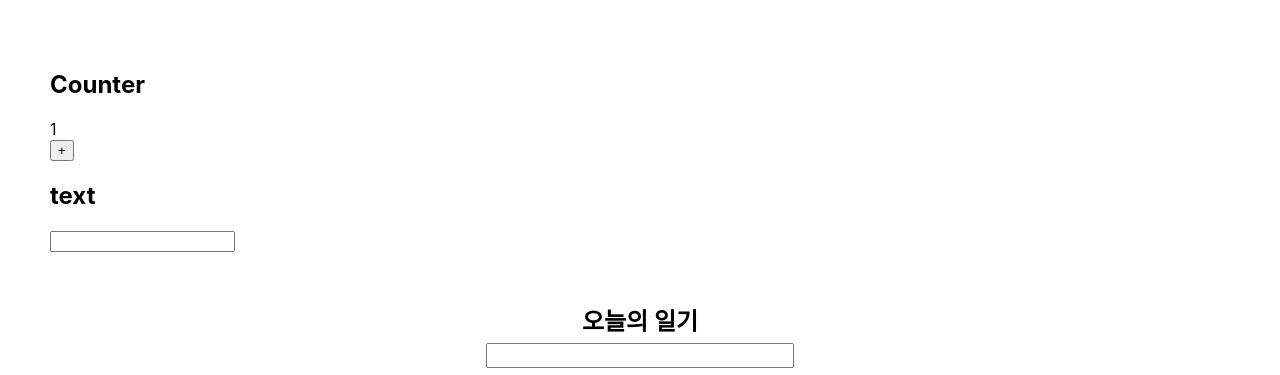
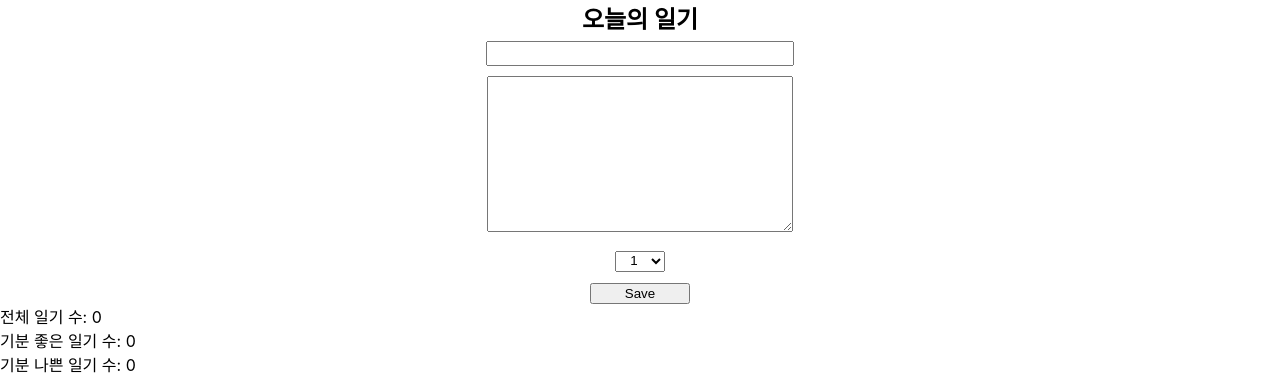
Before and after one commit to HEUNNN/React_review, a React (Create React App) app in the folder diaryreview/: page / in a window 1280 px wide. Shown: the top 375 px of the page. Built offline with nearby package versions, Linux system fonts and the light colour scheme; no server answers.

Commit message:
2022/2/28 App.js

```diff
--- a/diaryreview/src/App.js
+++ b/diaryreview/src/App.js
@@ -2,7 +2,6 @@ import { useEffect, useRef, useState, useMemo } from "react";
 import "./App.css";
 import DiaryEditor from "./DiaryEditor";
 import DiaryList from "./DiaryList";
-import OptimizeTest from "./OptimizeTest";
 
 function App() {
   const [data, setData] = useState([]); //데이터를 관리할 state(최상단에 위치)
@@ -68,7 +67,6 @@ function App() {
   const { goodCount, badCount, goodRatio } = getDiaryAnalysis; // 객체로 반환되는 결괏값을 비구조화 할당으로 받는다.
   return (
     <div className="App">
-      <OptimizeTest />
       <DiaryEditor onCreate={onCreate} />
       <div>전체 일기 수: {data.length}</div>
       <div>기분 좋은 일기 수: {goodCount}</div>
```
